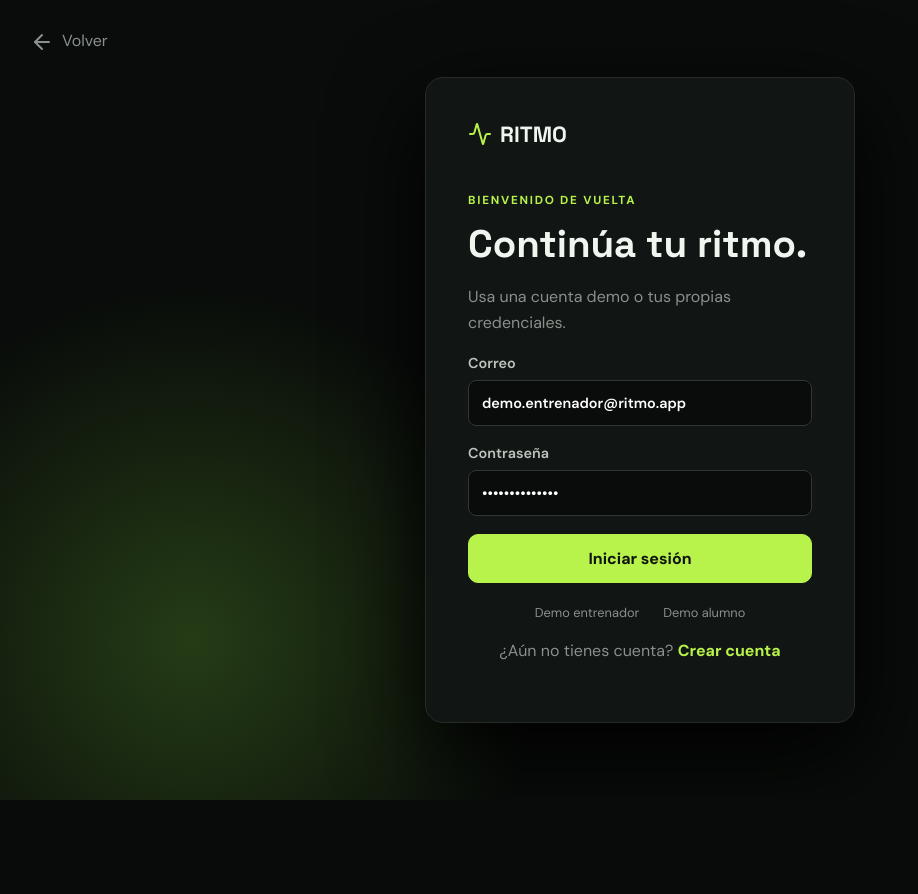
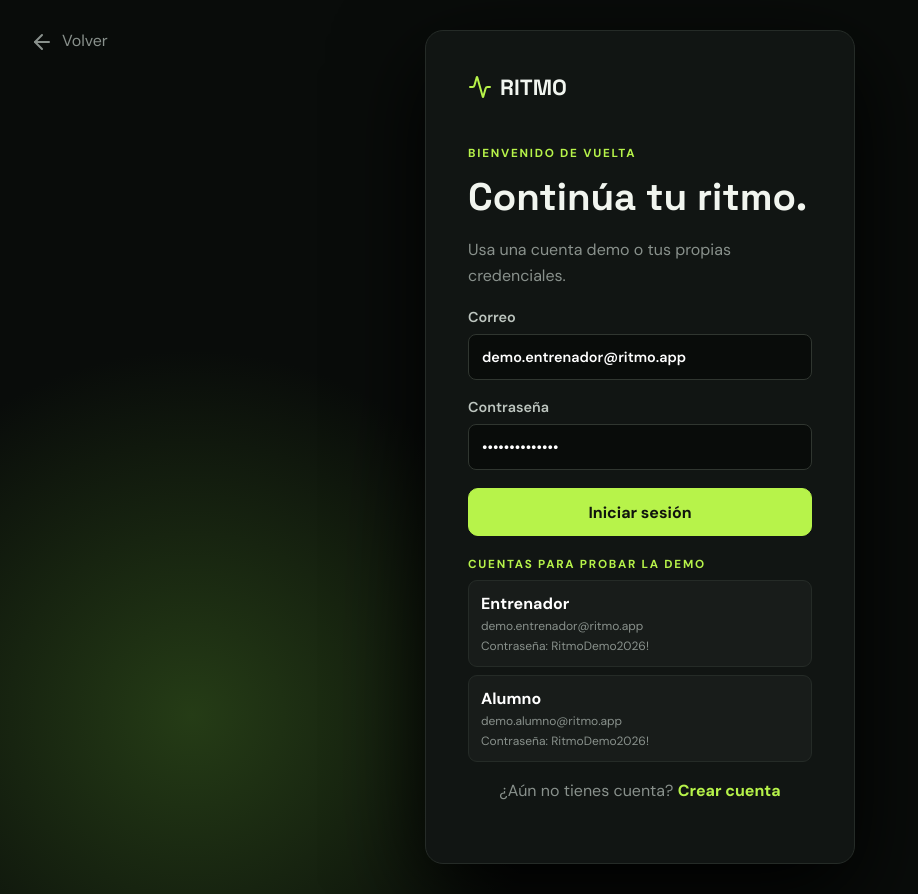
Before and after one commit to K4YZER4/RITMO, a React (Vite) app in the folder frontend/: page /login in a window 1280 px wide. Shown: the whole page, without its empty margins (0-918 px from the left). Before the commit the page ends 800 px from the top, so only its background shows below. Built offline with nearby package versions, Linux system fonts and the light colour scheme; no server answers.

Commit message:
feat: show demo account credentials

```diff
--- a/frontend/src/pages/Login.tsx
+++ b/frontend/src/pages/Login.tsx
@@ -4,10 +4,11 @@ import { Link, useNavigate } from 'react-router-dom';
 import { post } from '../lib/api';
 import { useQueryClient } from '@tanstack/react-query';
 export function Login() {
+  const demoPassword = 'RitmoDemo2026!';
   const nav = useNavigate();
   const qc = useQueryClient();
   const [email, setEmail] = useState('demo.entrenador@ritmo.app');
-  const [password, setPassword] = useState('RitmoDemo2026!');
+  const [password, setPassword] = useState(demoPassword);
   const [error, setError] = useState('');
   const [busy, setBusy] = useState(false);
   async function submit(e: FormEvent) {
@@ -56,12 +57,29 @@ export function Login() {
         <button className="button primary full" disabled={busy}>
           {busy ? 'Entrando…' : 'Iniciar sesión'}
         </button>
-        <div className="demo-switch">
-          <button type="button" onClick={() => setEmail('demo.entrenador@ritmo.app')}>
-            Demo entrenador
+        <div className="demo-credentials">
+          <span className="eyebrow">CUENTAS PARA PROBAR LA DEMO</span>
+          <button
+            type="button"
+            onClick={() => {
+              setEmail('demo.entrenador@ritmo.app');
+              setPassword(demoPassword);
+            }}
+          >
+            <b>Entrenador</b>
+            <small>demo.entrenador@ritmo.app</small>
+            <small>Contraseña: {demoPassword}</small>
           </button>
-          <button type="button" onClick={() => setEmail('demo.alumno@ritmo.app')}>
-            Demo alumno
+          <button
+            type="button"
+            onClick={() => {
+              setEmail('demo.alumno@ritmo.app');
+              setPassword(demoPassword);
+            }}
+          >
+            <b>Alumno</b>
+            <small>demo.alumno@ritmo.app</small>
+            <small>Contraseña: {demoPassword}</small>
           </button>
         </div>
         <p className="auth-footer">
--- a/frontend/src/styles.css
+++ b/frontend/src/styles.css
@@ -634,17 +634,28 @@ p {
   border-radius: 7px;
   margin: 12px 0;
 }
-.demo-switch {
-  display: flex;
-  justify-content: center;
-  gap: 12px;
+.demo-credentials {
+  display: grid;
+  gap: 8px;
   margin-top: 20px;
 }
-.demo-switch button {
-  border: 0;
-  background: none;
-  color: var(--muted);
-  font-size: 0.8rem;
+.demo-credentials button {
+  display: grid;
+  gap: 4px;
+  width: 100%;
+  padding: 12px;
+  color: #fff;
+  background: #ffffff08;
+  border: 1px solid var(--line);
+  border-radius: 9px;
+  text-align: left;
+}
+.demo-credentials button:hover {
+  border-color: var(--lime);
+}
+.demo-credentials small {
+  color: var(--muted);
+  font-size: 0.75rem;
 }
 .app-shell {
   min-height: 100vh;
```
